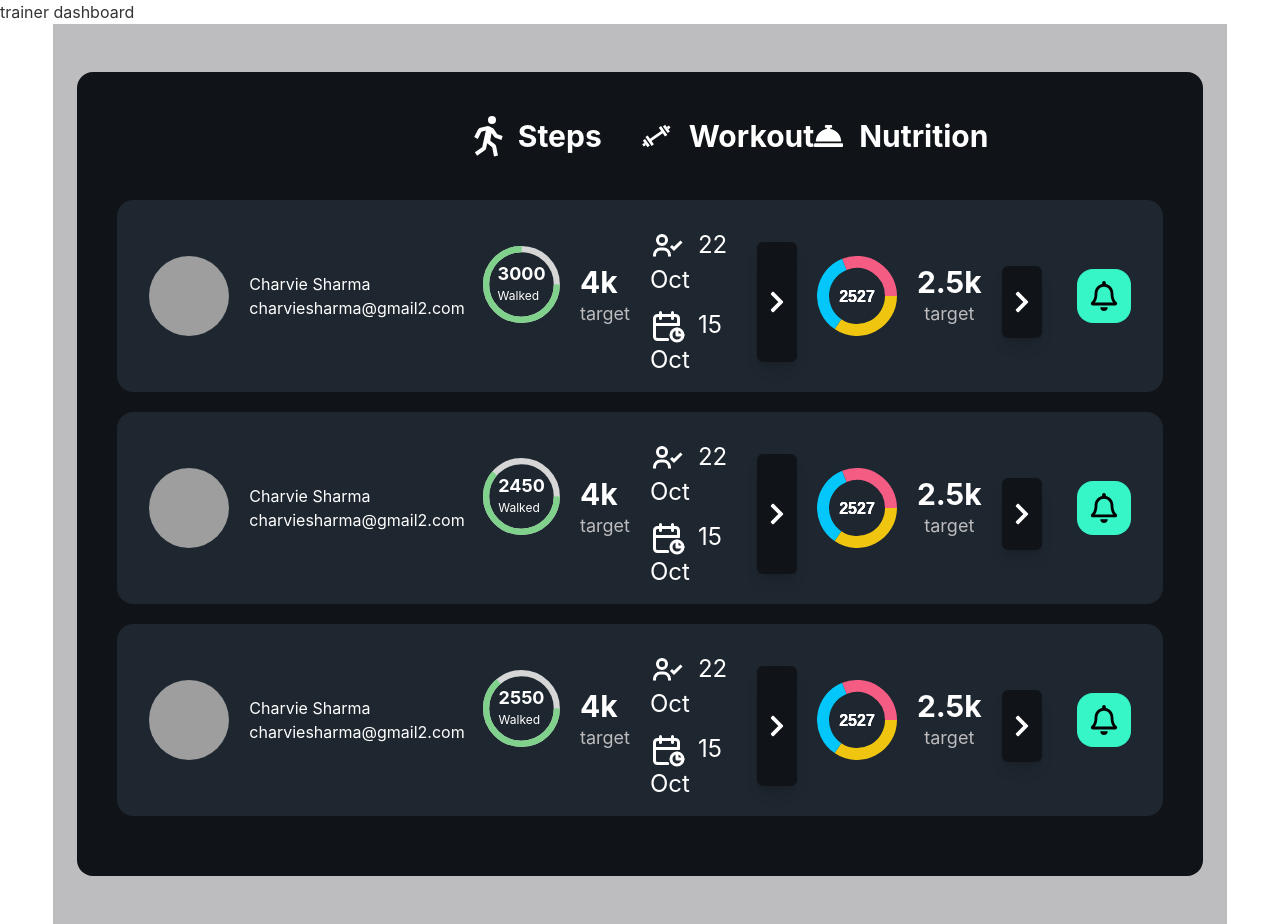
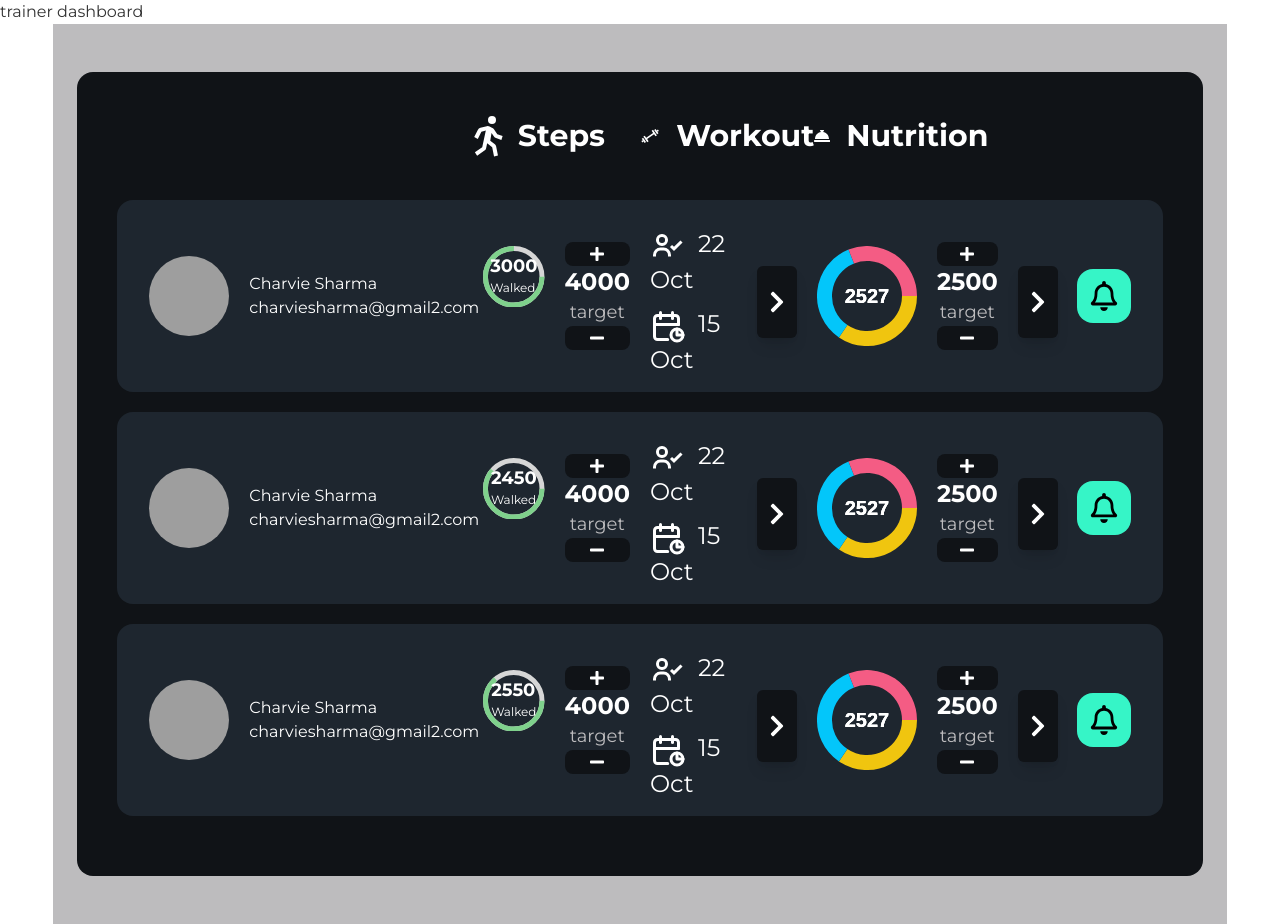
Before and after one commit to Safiul-Azam/trainer-dashboard-client-side, a React (Create React App) app: page / in a window 1280 px wide. Built offline with nearby package versions, Linux system fonts and the light colour scheme; grey boxes are pictures that could not be loaded.

Commit message:
Increment/Decrement Targets done

```diff
--- a/src/App.css
+++ b/src/App.css
@@ -1,7 +1,7 @@
-.App {
-  text-align: center;
+@import url('https://fonts.googleapis.com/css2?family=Montserrat:wght@200;300;400;500;600;700&display=swap');
+*{
+  font-family: 'Montserrat', sans-serif;
 }
-
 .App-logo {
   height: 40vmin;
   pointer-events: none;
--- a/src/component/Container.js
+++ b/src/component/Container.js
@@ -1,12 +1,10 @@
 import React from 'react';
 import TrainerInfo from './TrainerInfo';
-import TrainerTable from './TrainerTable';
 
 const Container = () => {
     return (
         <div className='bg-accent py-12 px-6 w-11/12 mx-auto'>
             <TrainerInfo></TrainerInfo>
-            {/* <TrainerTable></TrainerTable> */}
         </div>
     );
 };
--- a/src/component/SingleTable.js
+++ /dev/null
@@ -1,85 +0,0 @@
-import React from 'react';
-import 'react-circular-progressbar/dist/styles.css';
-import { buildStyles, CircularProgressbarWithChildren } from 'react-circular-progressbar';
-import { PieChart } from 'react-minimal-pie-chart';
-
-const SingleTable = ({ trainer }) => {
-    const { name, email, stepsWalked, stepsTarget, performedDate, scheduledDate, calorieIntake, calorieTarget, proteinConsumed, proteinTarget, carbConsumed, carbTarget, fatConsumed, fatTarget } = trainer
-
-
-    const percentage = stepsWalked
-   const calorie =  [
-        { title: 'protein', value:proteinConsumed, color: '#E38627' },
-        { title: 'carbs', value: carbConsumed, color: '#C13C37' },
-        { title: 'fats', value: fatConsumed, color: '#6A2135' },
-    ]
-
-    return (
-        <tr>
-            <th>
-                <div class="avatar">
-                    <div class="w-16 rounded-full">
-                        <img src="https://placeimg.com/192/192/people" alt='' />
-                    </div>
-                </div>
-                <h3>{name}</h3>
-                <p>{email}</p>
-            </th>
-            <td>
-
-                <div style={{ width: 80, height: 80 }}>
-                    <CircularProgressbarWithChildren
-                        value={percentage}
-                        maxValue={stepsTarget}
-                        strokeWidth={8}
-                        styles={buildStyles({
-                            // Rotation of path and trail, in number of turns (0-1)
-                            rotation: 0.25,
-
-                            // Whether to use rounded or flat corners on the ends - can use 'butt' or 'round'
-                            strokeLinecap: 'butt',
-                            // Text size
-                            textSize: '16px',
-
-                            // How long animation takes to go from one percentage to another, in seconds
-                            pathTransitionDuration: 0.5,
-
-                            // Can specify path transition in more detail, or remove it entirely
-                            // pathTransition: 'none',
-
-                            // Colors
-                            pathColor: `rgba(127, 209, 140, 1)`,
-                            trailColor: '#d6d6d6',
-                            backgroundColor: '#3e98c7',
-                        })}
-                    >
-                        {/* Put any JSX content in here that you'd like. It'll be vertically and horizonally centered. */}
-                        <div style={{ fontSize: 12, marginTop: -5 }}>
-                            <strong className='text-lg'>{percentage}</strong>
-                            <p className='text-xs'>Walked</p>
-                        </div>
-                    </CircularProgressbarWithChildren>
-                    <h2>{stepsTarget}</h2>
-                </div>
-            </td>
-            <td className='grid grid-rows-3 grid-flow-col'>
-                <h2>{performedDate}</h2>
-                <h2>{scheduledDate}</h2>
-                <h2 className='row-span-2 bg-primary'>H</h2>
-            </td>
-            <td>
-            <div style={{ width: 80, height: 80 }}>
-                <PieChart
-                totalValue={210}
-                radius={100}
-                lineWidth={20}
-                    data={calorie}
-                />
-                </div>
-            </td>
-            <td>H</td>
-        </tr>
-    );
-};
-
-export default SingleTable;
--- a/src/component/SingleTrainer.js
+++ b/src/component/SingleTrainer.js
@@ -1,15 +1,42 @@
-import React from 'react';
+import React, { useRef, useState } from 'react';
 import { buildStyles, CircularProgressbarWithChildren } from 'react-circular-progressbar';
 import { PieChart } from 'react-minimal-pie-chart';
-import { FaChevronRight, FaRegBell } from "react-icons/fa";
+import { FaChevronRight, FaRegBell, FaMinus, FaPlus } from "react-icons/fa";
 import { BiUserCheck } from "react-icons/bi";
 import { TbCalendarStats } from "react-icons/tb";
 
 const SingleTrainer = ({ trainer }) => {
-    const { name, email, stepsWalked, stepsTarget, performedDate, scheduledDate, calorieIntake, calorieTarget, proteinConsumed, proteinTarget, carbsConsumed, carbsTarget, fatConsumed, AiFillBell } = trainer
-
+    let { name, email, stepsWalked, stepsTarget, performedDate, scheduledDate, calorieIntake, calorieTarget, proteinConsumed, proteinTarget, carbsConsumed, carbsTarget, fatConsumed, AiFillBell } = trainer
     const percentage = stepsWalked
     const totalValueOfPieChart = carbsConsumed + proteinConsumed + fatConsumed
+    const stepRef = useRef(0)
+    const calorieRef = useRef(0)
+    const handleIncreaseStep = () => {
+        const currentValueOfStep = stepRef.current.value
+        const parseOfNumber = parseFloat(currentValueOfStep)
+        const result = parseOfNumber + 500
+        stepRef.current.value = result
+    }
+    const handleDecreaseStep = () => {
+        const currentValueOfStep = stepRef.current.value
+        const parseOfNumber = parseFloat(currentValueOfStep)
+        if (parseOfNumber > 0) {
+            stepRef.current.value = parseOfNumber - 500
+        }
+    }
+    const handleIncreaseCalorie = () => {
+        const currentValueOfCalorie = calorieRef.current.value
+        const parseOfNumber = parseFloat(currentValueOfCalorie)
+        const result = parseOfNumber + 100
+        calorieRef.current.value = result
+    }
+    const handleDecreaseCalorie = () => {
+        const currentValueOfCalorie = calorieRef.current.value
+        const parseOfNumber = parseFloat(currentValueOfCalorie)
+        if (parseOfNumber > 0) {
+            calorieRef.current.value = parseOfNumber - 100
+        }
+    }
     return (
         <div className='rounded-2xl grid grid-cols-6 bg-primary text-white mb-5 py-4 px-8 gap-x-5'>
             <div className='col-span-2 flex justify-start gap-5 items-center'>
@@ -31,36 +58,26 @@ const SingleTrainer = ({ trainer }) => {
                         maxValue={stepsTarget}
                         strokeWidth={8}
                         styles={buildStyles({
-                            // Rotation of path and trail, in number of turns (0-1)
                             rotation: 0.25,
-
-                            // Whether to use rounded or flat corners on the ends - can use 'butt' or 'round'
                             strokeLinecap: 'butt',
-                            // Text size
                             textSize: '16px',
-
-                            // How long animation takes to go from one percentage to another, in seconds
                             pathTransitionDuration: 0.5,
-
-                            // Can specify path transition in more detail, or remove it entirely
-                            // pathTransition: 'none',
-
-                            // Colors
                             pathColor: `rgba(127, 209, 140, 1)`,
                             trailColor: '#d6d6d6',
                             backgroundColor: '#3e98c7',
                         })}
                     >
-                        {/* Put any JSX content in here that you'd like. It'll be vertically and horizonally centered. */}
                         <div style={{ fontSize: 12, marginTop: -5 }}>
                             <strong className='text-lg'>{percentage}</strong>
                             <p className='text-xs'>Walked</p>
                         </div>
                     </CircularProgressbarWithChildren>
                 </div>
-                <div>
-                    <strong className='text-3xl'>{stepsTarget / 1000}k</strong>
+                <div className='grid gird-row-1'>
+                    <button onClick={handleIncreaseStep} className='bg-secondary py-1 rounded-lg text-center flex justify-center items-center'><FaPlus></FaPlus></button>
+                    <input className='text-2xl font-bold' type="button" ref={stepRef} value={stepsTarget} />
                     <p className='text-accent text-lg text-center'>target</p>
+                    <button onClick={handleDecreaseStep} className='bg-secondary py-1 rounded-lg flex justify-center items-center'><FaMinus></FaMinus></button>
                 </div>
             </div>
             <div className='flex justify-start items-center gap-5'>
@@ -68,11 +85,11 @@ const SingleTrainer = ({ trainer }) => {
                     <h2 className='text-2xl my-3'><BiUserCheck className='inline text-4xl font-bold mr-3'></BiUserCheck><span>{performedDate}</span></h2>
                     <h2 className='text-2xl'><TbCalendarStats className='inline text-4xl font-bold mr-3'></TbCalendarStats><span>{scheduledDate}</span></h2>
                 </div>
-                <button className='bg-secondary rounded-md h-3/4 mt-3 shadow-lg px-2'><FaChevronRight className='text-2xl'></FaChevronRight></button>
+                <button className='bg-secondary rounded-md py-6 mt-3 shadow-lg px-2'><FaChevronRight className='text-2xl'></FaChevronRight></button>
             </div>
             <div className='flex items-center justify-between gap-x-2 col-span-2'>
                 <div className='flex items-center gap-x-5 '>
-                    <div style={{ width: 80, height: 80 }}>
+                    <div style={{ width: 100, height: 100 }}>
                         <PieChart
                             data={[
                                 { title: 'Carbs', value: carbsConsumed, color: '#F0C50F' },
@@ -91,9 +108,11 @@ const SingleTrainer = ({ trainer }) => {
                             labelPosition={0}
                         />
                     </div>
-                    <div>
-                        <strong className='text-3xl'>{calorieTarget / 1000}k</strong>
-                        <p className='text-accent text-lg text-center mt-0'>target</p>
+                    <div className='grid gird-row-1'>
+                        <button onClick={handleIncreaseCalorie} className='bg-secondary py-1 rounded-lg text-center flex justify-center items-center'><FaPlus></FaPlus></button>
+                        <input className='text-2xl font-bold' type="button" ref={calorieRef} value={calorieTarget} />
+                        <p className='text-accent text-lg text-center'>target</p>
+                        <button onClick={handleDecreaseCalorie} className='bg-secondary py-1 rounded-lg flex justify-center items-center'><FaMinus></FaMinus></button>
                     </div>
                     <button className='bg-secondary rounded-md h-3/4 mt-3 py-6 px-2 shadow-lg'><FaChevronRight className='text-2xl'></FaChevronRight></button>
                 </div>
--- a/src/component/TrainerInfo.js
+++ b/src/component/TrainerInfo.js
@@ -16,7 +16,6 @@ const TrainerInfo = () => {
             <div className='grid grid-cols-6'>
             <h3></h3>
             <h3></h3>
-
             <h3 className='text-3xl mb-10 text-white font-bold flex items-center'><BiWalk className='inline text-5xl'></BiWalk><span className='ml-1'>Steps</span></h3>
             <h3 className='text-3xl mb-10 text-white font-bold flex items-center'><CgGym className='inline text-5xl'></CgGym><span className='ml-4'>Workout</span></h3>
             <h3 className='text-3xl mb-10 text-white font-bold flex items-center'><FaConciergeBell className='inline text-4xl'></FaConciergeBell><span className='ml-4'>Nutrition</span></h3>
--- a/src/component/TrainerTable.js
+++ /dev/null
@@ -1,38 +0,0 @@
-import React, { useEffect, useState } from 'react';
-import SingleTable from './SingleTable';
-
-const TrainerTable = () => {
-    const [trainers, setTrainers] = useState([])
-    useEffect(() => {
-        fetch("trainerInfo.json")
-            .then(res => res.json())
-            .then(data => setTrainers(data))
-    }, [])
-    return (
-        <div class="p-10">
-            <table class="table w-full">
-                <thead className='p-10'>
-                    <tr>
-                        <th className='bg-secondary'></th>
-                        <th className='bg-secondary'></th>
-                        <th className='bg-secondary text-accent'>Steps</th>
-                        <th className='bg-secondary'>Workout</th>
-                        <th className='bg-secondary'>Nutrition</th>
-                        <th className='bg-secondary'></th>
-                    </tr>
-                </thead>
-                <tbody>
-                {
-                    trainers.map(trainer => <SingleTable
-                        key={trainer.userId}
-                        trainer={trainer}
-                    ></SingleTable>)
-                }
-
-                </tbody>
-            </table>
-        </div>
-    );
-};
-
-export default TrainerTable;
```
